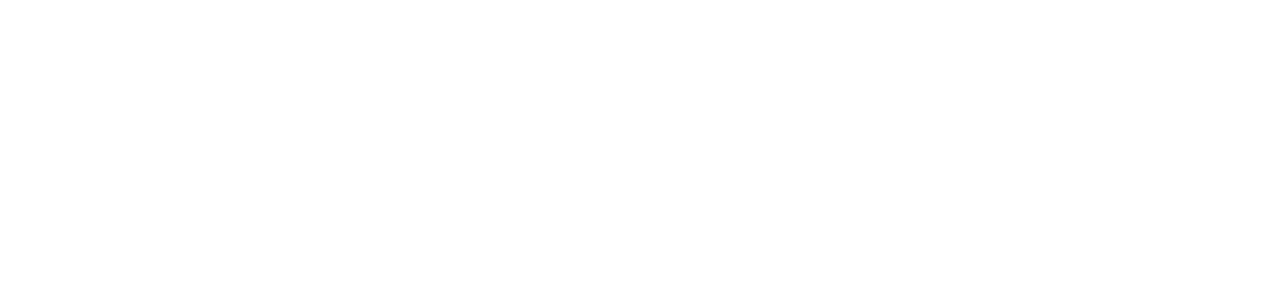
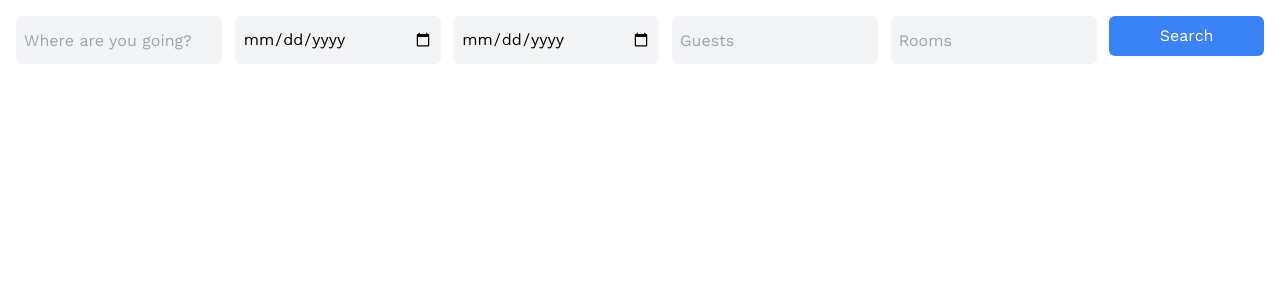
Before and after one commit to Pinapple23/algoriza-internship-2023FE48, a Vue app in the folder vue-project/: page /searchresults in a window 1280 px wide. Before the commit this address had no page. Shown: the top 300 px of the page. Built offline with nearby package versions, Linux system fonts and the light colour scheme.

Commit message:
search Form (Fix destination name after rerouting)

```diff
--- a/vue-project/src/components/SearchForm.vue
+++ b/vue-project/src/components/SearchForm.vue
@@ -1,57 +1,69 @@
 <template>
-    <div class="grid gap-16 grid-cols-6 search-container p-4">
-      <div>
+
+   <form @submit.prevent="search" class="grid gap-16 grid-cols-6 search-container p-4">
     <div class="relative">
-          <select v-model="selectedDestination" id="destination" class="w-full p-2 h-12 bg-gray-100 rounded-md" style="width: 206px; top: 558px; left: 217px;" >
-            <option value="" disabled selected class="text-gray-200">Where are you going?</option>
-            <option value="paris">Paris</option>
-            <option value="new-york">New York</option>
-            <option value="tokyo">Tokyo</option>
-            <!-- Add more destination options as needed -->
-          </select>
-          <i class="fas fa-map-marker-alt absolute top-1/2  transform -translate-y-1/2 text-gray-200"></i>
+      <input
+        v-model="searchQuery"
+        @input="handleSearch"
+        id="destination"
+        class="w-full p-2 h-12 bg-gray-100 rounded-md"
+        style="width: 206px; top: 558px; left: 217px;"
+        placeholder="Where are you going?"
+      />
 
-        </div>
+      <ul v-if="destinationOptions.length > 0" class="absolute z-10 mt-2 w-full max-h-40 overflow-y-auto bg-white border border-gray-300 rounded-md shadow-lg">
+        <li v-for="option in destinationOptions" :key="option.id" @click="selectOption(option)" class="p-2 cursor-pointer hover:bg-gray-100">
+          {{ option.label }}
+        </li>
+      </ul>
     </div>
 
       <div>
         <div class="relative">
           <input type="date" v-model="checkinDate" id="checkin" class="w-full p-2 h-12 bg-gray-100 rounded-md" style="width: 206px; top: 558px; left: 217px;" placeholder="Check-in Date">
-          <i class="fas fa-calendar-alt absolute top-1/2 right-4 transform -translate-y-1/2 text-gray-500"></i>
+          <!-- <i class="fas fa-calendar-alt absolute top-1/2 right-4 transform -translate-y-1/2 text-gray-500"></i> -->
         </div>
       </div>
 
       <div>
         <div class="relative">
           <input type="date" v-model="checkoutDate" id="checkout" class="w-full p-2 h-12 bg-gray-100 rounded-md" style="width: 206px; top: 558px; left: 217px;" placeholder="Check-out Date">
-          <i class="fas fa-calendar-alt absolute top-1/2 right-4 transform -translate-y-1/2 text-gray-500"></i>
+          <!-- <i class="fas fa-calendar-alt absolute top-1/2 right-4 transform -translate-y-1/2 text-gray-500"></i> -->
         </div>
       </div>
 
       <div>
         <div class="relative">
           <input type="number" v-model="guests" id="guests" class="w-full p-2 h-12 bg-gray-100 rounded-md" style="width: 206px; top: 558px; left: 217px;" placeholder="Guests">
-          <i class="fas fa-users absolute top-1/2 right-4 transform -translate-y-1/2 text-gray-500"></i>
+          <!-- <i class="fas fa-users absolute top-1/2 right-4 transform -translate-y-1/2 text-gray-500"></i> -->
         </div>
       </div>
 
       <div>
         <div class="relative">
           <input type="number" v-model="rooms" id="rooms" class="w-full p-2 h-12 bg-gray-100 rounded-md" style="width: 206px; top: 558px; left: 217px;" placeholder="Rooms">
-          <i class="fas fa-door-open absolute top-1/2 right-4 transform -translate-y-1/2 text-gray-500"></i>
+          <!-- <i class="fas fa-door-open absolute top-1/2 right-4 transform -translate-y-1/2 text-gray-500"></i> -->
         </div>
       </div>
 
       <div class="">
-        <button @click="search" class="w-full p-2 bg-blue-500 text-white rounded-md">
-          <i class="fas fa-search mr-2"></i> Search
+      <button type="submit" class="w-full p-2 bg-blue-500 text-white rounded-md">
+        <!-- <i class="fas fa-search mr-2"></i> -->
+         Search
       </button>
     </div>
+    <div v-if="error" class="text-red-500 mt-2">
+      {{ error }}
     </div>
+    </form>
   </template>
 
   <script setup>
-  import { ref } from 'vue';
+  import { ref, onMounted ,watch} from 'vue';
+  import axios from 'axios';
+  import { useRoute, useRouter } from 'vue-router';
+
+
 
   const selectedDestination = ref('');
   const checkinDate = ref('');
@@ -59,14 +71,132 @@
   const guests = ref();
   const rooms = ref();
 
-  const search = () => {
-    // Perform search based on the selected options
-    console.log('Search:', {
+  const searchQuery = ref('');
+  const destinationOptions = ref([]);
+  const selectedDestinationId = ref('');
+  const error = ref('');
+  const router = useRouter();
+
+  const props = defineProps(['initialDestination', 'initialCheckinDate', 'initialCheckoutDate', 'initialGuests', 'initialRooms']);
+
+// Set the initial search data on component mount
+onMounted(() => {
+  selectedDestination.value = props.initialDestination;
+  checkinDate.value = props.initialCheckinDate;
+  checkoutDate.value = props.initialCheckoutDate;
+  guests.value = props.initialGuests;
+  rooms.value = props.initialRooms;
+});
+
+// Update search data when props change
+watch([props.initialDestination, props.initialCheckinDate, props.initialCheckoutDate, props.initialGuests, props.initialRooms], () => {
+  selectedDestination.value = props.initialDestination;
+  checkinDate.value = props.initialCheckinDate;
+  checkoutDate.value = props.initialCheckoutDate;
+  guests.value = props.initialGuests;
+  rooms.value = props.initialRooms;
+});
+
+
+
+const fetchDestinationOptions = async () => {
+  const options = {
+    method: 'GET',
+    url: 'https://booking-com15.p.rapidapi.com/api/v1/hotels/searchDestination',
+    params: { query: searchQuery.value },
+    headers: {
+      'X-RapidAPI-Key': '86d220005bmsh4d70ed525fd2dd1p169ae5jsn3aa33ad25eed',
+      'X-RapidAPI-Host': 'booking-com15.p.rapidapi.com'
+    }
+  };
+
+  try {
+    const response = await axios.request(options);
+    destinationOptions.value = response.data.data.map(item => ({
+      id: item.dest_id,
+      label: `${item.name}, ${item.city_name}, ${item.region}, ${item.country}`,
+    }));
+
+    console.log(destinationOptions.value);
+  } catch (error) {
+    console.error(error);
+    showError('Error fetching destination options');
+  }
+};
+
+const handleSearch = () => {
+  if (searchQuery.value.length > 2) {
+    fetchDestinationOptions();
+  } else {
+    showError('Please enter at least 3 characters for the destination');
+  }
+};
+
+// Clear options when searchQuery is cleared
+watch(searchQuery, () => {
+  if (!searchQuery.value) {
+    destinationOptions.value = [];
+  }
+});
+
+
+const selectOption = (option) => {
+  searchQuery.value = option.label;
+  selectedDestination.value =option.label;
+  selectedDestinationId.value = option.id;
+  console.log(searchQuery.value);
+  console.log("selectedDestination.value" ,selectedDestination.value)
+  destinationOptions.value = [];
+};
+
+const search = async () => {
+  if (!selectedDestinationId.value || !checkinDate.value || !checkoutDate.value || !guests.value || !rooms.value) {
+    showError('Please fill in all the required fields');
+    return;
+  }
+  try {
+    const options = {
+      method: 'GET',
+      url: 'https://booking-com15.p.rapidapi.com/api/v1/hotels/searchHotels',
+      params: {
+        dest_id: selectedDestinationId.value,
+        search_type: 'CITY',
+        arrival_date: checkinDate.value,
+        departure_date: checkoutDate.value,
+        adults: guests.value,
+        room_qty: rooms.value,
+        page_number: '1',
+        languagecode: 'en-us',
+        currency_code: 'AED'
+      },
+      headers: {
+        'X-RapidAPI-Key': '86d220005bmsh4d70ed525fd2dd1p169ae5jsn3aa33ad25eed',
+        'X-RapidAPI-Host': 'booking-com15.p.rapidapi.com'
+      }
+    };
+
+    const response = await axios.request(options);
+
+    router.push({
+      name: 'search-results',
+      query: {
         destination: selectedDestination.value,
+        destinationId: selectedDestinationId.value,
         checkin: checkinDate.value,
         checkout: checkoutDate.value,
         guests: guests.value,
         rooms: rooms.value,
+      },
     });
+  }catch (error) {
+    console.error(error);
+    showError('Error performing search');
+  }
+};
+const showError = (errorMessage) => {
+  error.value = errorMessage;
+  setTimeout(() => {
+    error.value = '';
+  }, 5000); // Clear error message after 5 seconds
 };
 </script>
--- a/vue-project/src/router/index.js
+++ b/vue-project/src/router/index.js
@@ -2,6 +2,8 @@ import { createRouter, createWebHistory } from 'vue-router'
 import HomeView from '../views/HomeView.vue'
 import Login from '../views/Login.vue'
 import RegisterView from '../views/RegisterView.vue'
+import SearchResults from '../views/SearchResults.vue'
+
 
 const router = createRouter({
   history: createWebHistory(import.meta.env.BASE_URL),
@@ -19,6 +21,10 @@ const router = createRouter({
       name:'signup',
       component: RegisterView
     },
+    { path: '/searchresults',
+      name:'search-results',
+      component:SearchResults
+    }
 
   ]
 })
--- a/vue-project/src/views/HomeView.vue
+++ b/vue-project/src/views/HomeView.vue
@@ -13,7 +13,14 @@
             <p>Plan and book our perfect trip with expert advice, travel tips, destination information and  inspiration from us</p>
           </div>
        </div>
-       <SearchForm/>
+       <!-- <SearchForm/> -->
+       <SearchForm
+          :initialDestination="initialDestination"
+          :initialCheckinDate="initialCheckinDate"
+          :initialCheckoutDate="initialCheckoutDate"
+          :initialGuests="initialGuests"
+          :initialRooms="initialRooms"
+        />
 
           <!-- Rectangle with text -->
           <div class=" ml-2 left-100 top-662 w-full h-16 bg-yellow-100 rounded-lg p-4">
@@ -112,6 +119,13 @@ import SearchForm from "../components/SearchForm.vue";
 const isAuthenticated = ref(false);
 const userEmail = ref('');
 
+const initialDestination = ref('where are going?');
+const initialCheckinDate = ref('checkin date'); // Set to your desired initial value
+const initialCheckoutDate = ref('check out'); // Set to your desired initial value
+const initialGuests = ref(); // Set to your desired initial value
+const initialRooms = ref();
+
+
 onMounted(() => {  // Check if the token is valid when the component is mounted
   checkTokenValidity();
 });
--- /dev/null
+++ b/vue-project/src/views/SearchResults.vue
@@ -0,0 +1,19 @@
+<template>
+    <div>
+      <!-- Include the SearchForm component and pass the initial values -->
+      <SearchForm
+        :initialDestination="$route.query.selectedDestination"
+        :initialCheckinDate="$route.query.checkin"
+        :initialCheckoutDate="$route.query.checkout"
+        :initialGuests="$route.query.guests"
+        :initialRooms="$route.query.rooms"
+      />
+
+      <!-- Display search results based on the query parameters -->
+      <!-- Your other search results content -->
+    </div>
+  </template>
+
+  <script setup>
+  import SearchForm from '@/components/SearchForm.vue';
+  </script>
```
Lines whose indentation alone changed are shown as unchanged.
